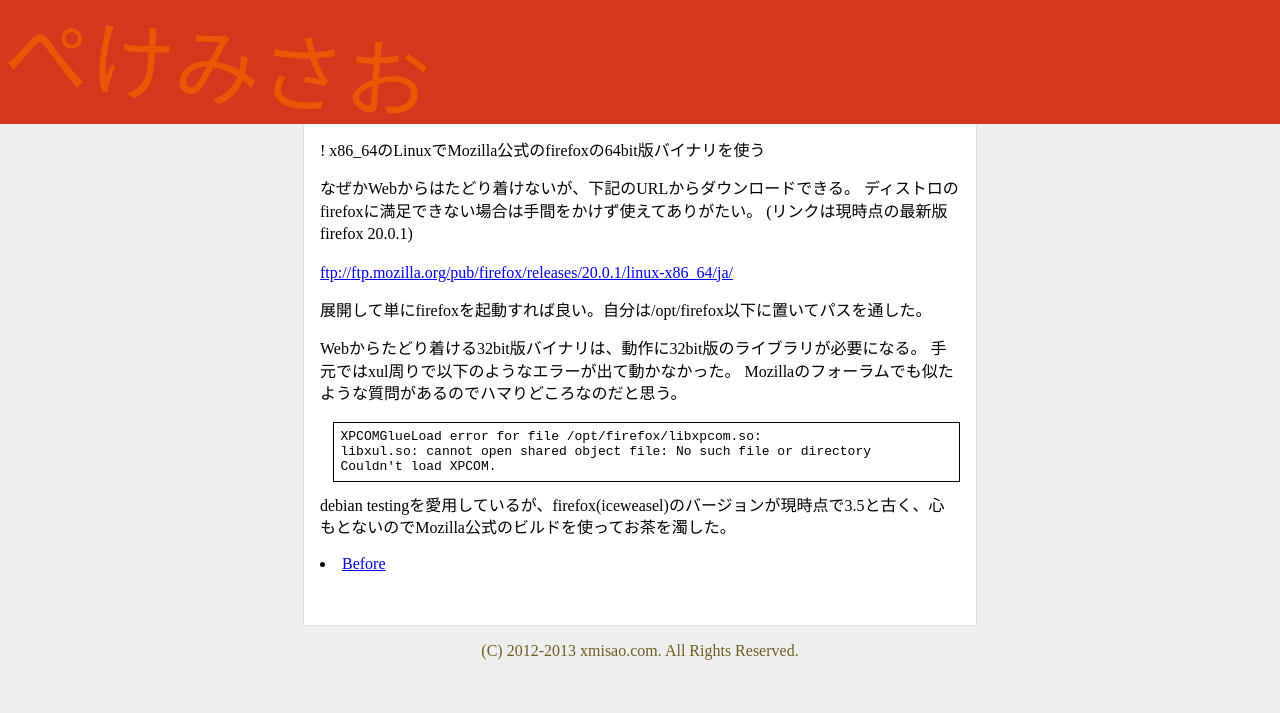
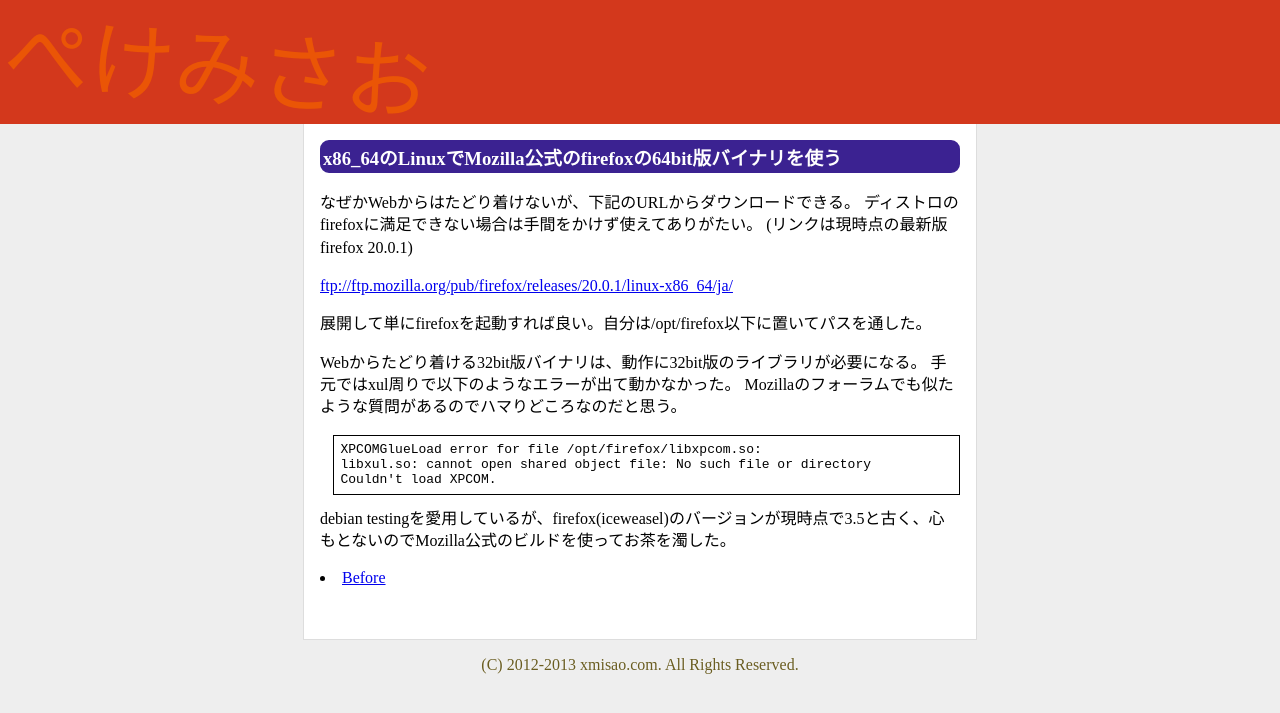
Before and after one commit to xmisao/www, a Jekyll site: the page built from _posts/2013-04-10-linux-x64-firefox.md, in a window 1280 px wide. Shown: the top 713 px of the page. Built offline with Jekyll 4.4.1, drawn with Linux system fonts in a browser that asks for light colours.

Commit message:
modify a entry

```diff
--- a/_posts/2013-04-10-linux-x64-firefox.md
+++ b/_posts/2013-04-10-linux-x64-firefox.md
@@ -2,7 +2,8 @@
 layout: default
 title: x86_64のLinuxでMozilla公式のfirefoxの64bit版バイナリを使う
 ---
-! x86_64のLinuxでMozilla公式のfirefoxの64bit版バイナリを使う
+
+# x86_64のLinuxでMozilla公式のfirefoxの64bit版バイナリを使う
 
 なぜかWebからはたどり着けないが、下記のURLからダウンロードできる。
 ディストロのfirefoxに満足できない場合は手間をかけず使えてありがたい。
```
